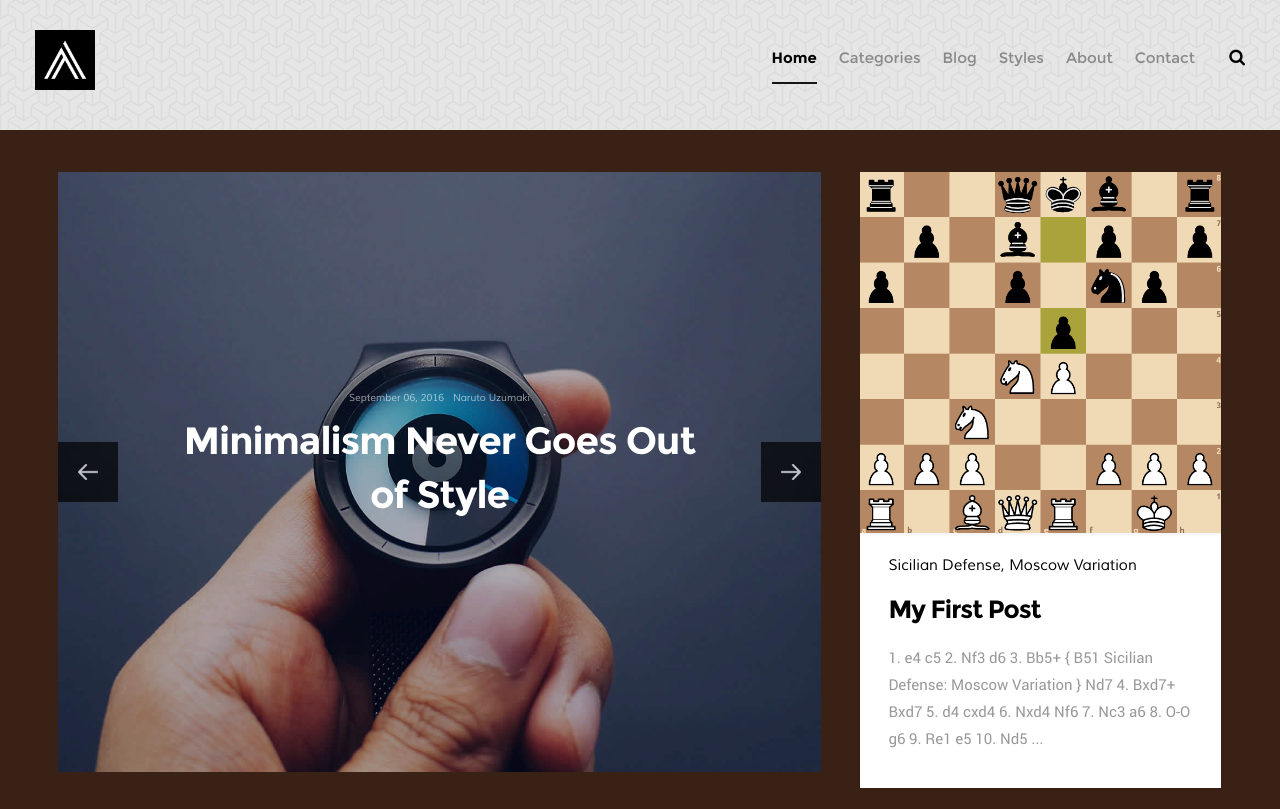
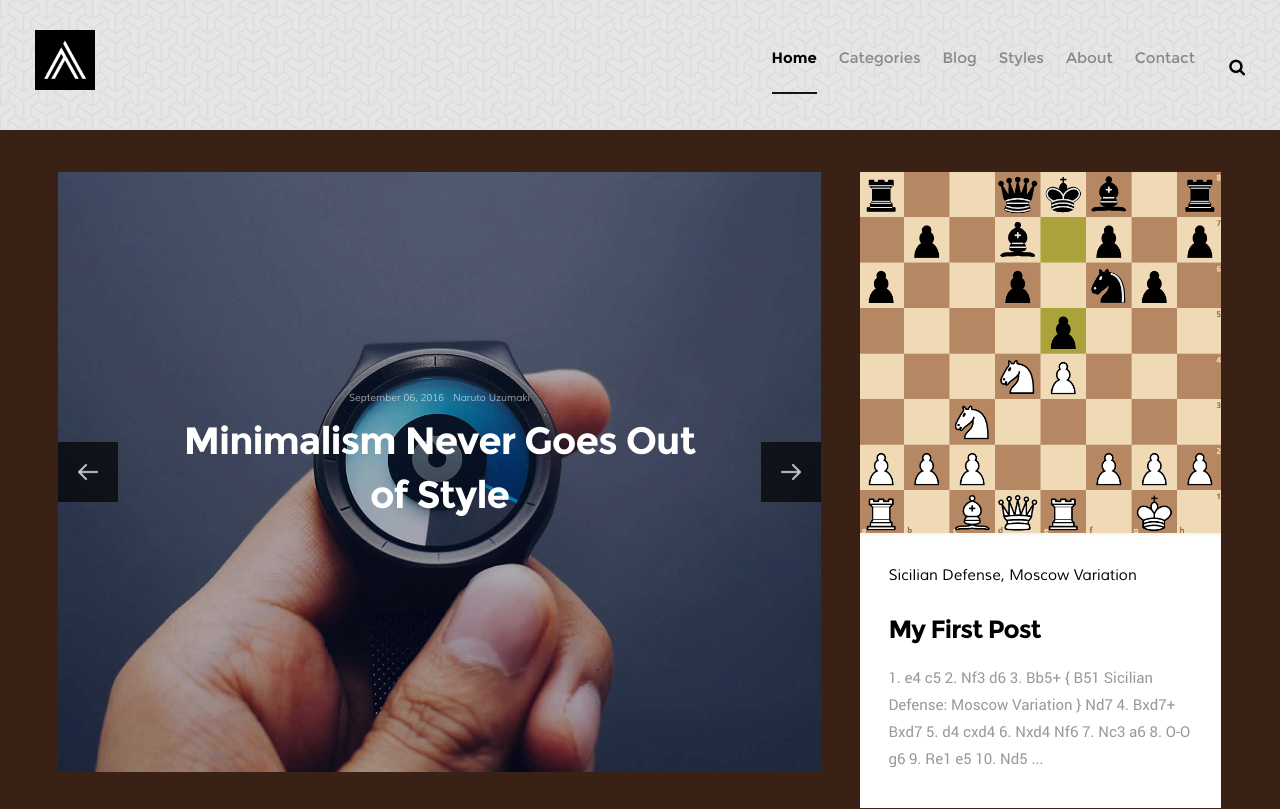
Before and after one commit to Danish-Erhan02/DanishChess, a plain HTML site: page index.html in a window 1280 px wide. Shown: the top 809 px of the page. Drawn offline with Linux system fonts and the light colour scheme; some packages are replaced by stand-ins of ours; a script that the page names is missing; files whose address does not match are found by name.

Commit message:
Update main.css

```diff
--- a/css/main.css
+++ b/css/main.css
@@ -70,8 +70,8 @@ body {
 body {
 	background: #31180cf5;
 	font-family: "roboto-regular", sans-serif;
-	font-size: 2.2 rem;
-	line-height: 3rem;
+	font-size: 3 rem;
+	line-height: 5rem;
 	color: #ffffff;
 }
 
```
